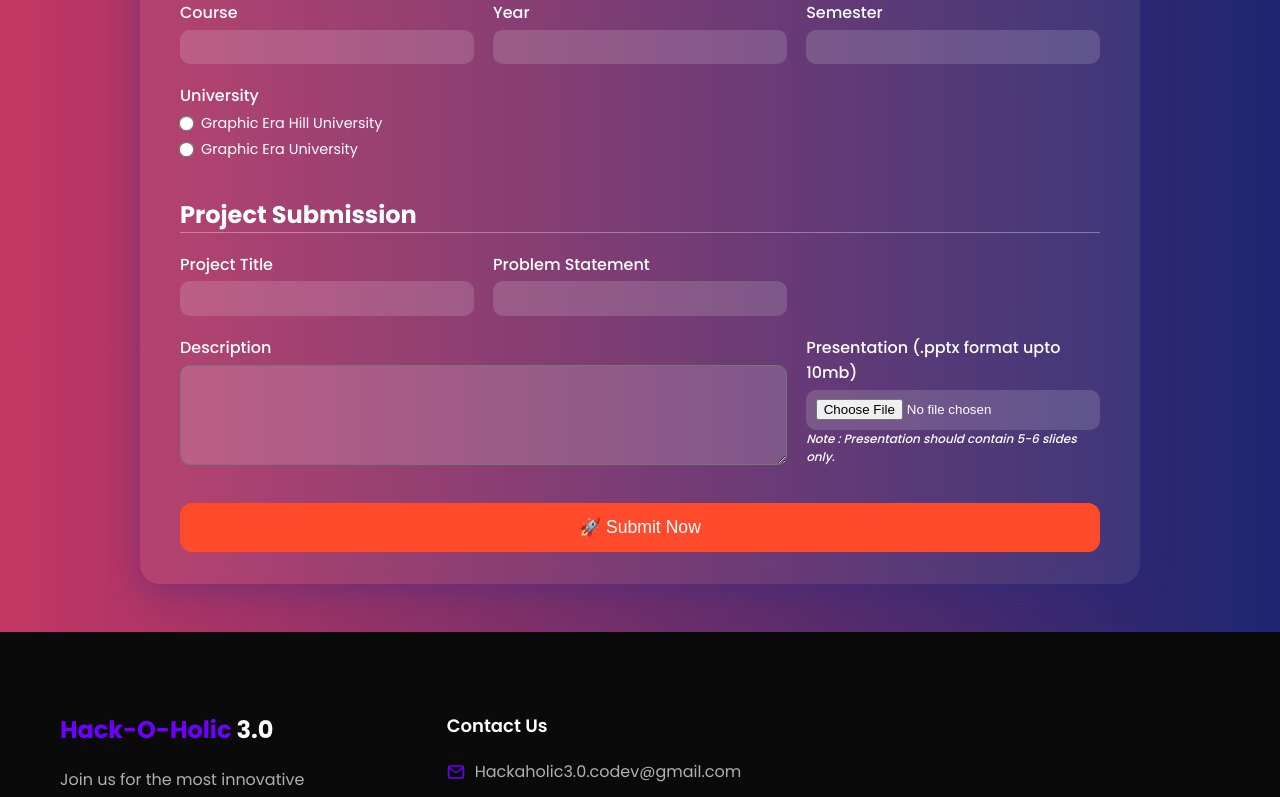
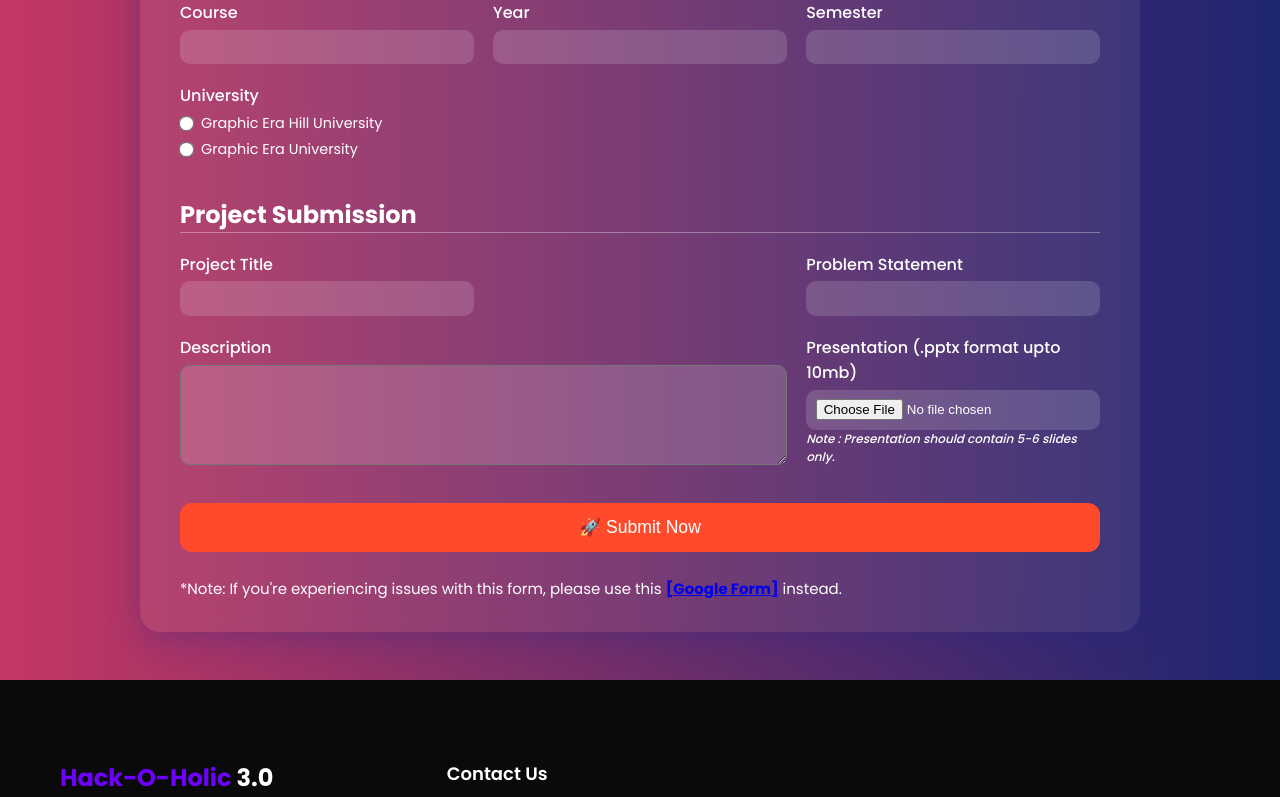
Before and after one commit to HimanshuRawat143/Hackathon, a React (Create React App) app in the folder client/: page /register in a window 1280 px wide. Shown: the part 1432-2229 px from the top of the page. Built offline with nearby package versions, Linux system fonts and the light colour scheme.

Commit message:
Radio UI improved !

```diff
--- a/client/src/pages/RegisterPage.js
+++ b/client/src/pages/RegisterPage.js
@@ -176,6 +176,7 @@ const RegisterPage = () => {
             <Label>Project Title</Label>
             <Input name="projectTitle" onChange={handleInputChange} value={formData.projectTitle} required />
           </FormGroup>
+          <br></br>
           <FormGroup>
             <Label>Problem Statement</Label>
             <Input name="problemStatement" onChange={handleInputChange} value={formData.problemStatement} required />
@@ -200,6 +201,8 @@ const RegisterPage = () => {
             '🚀 Submit Now'
           )}
         </SubmitButton>
+        <br></br>
+        <p style={{ fontSize: '15px' }}>*Note: If you're experiencing issues with this form, please use this <a style={{ fontWeight: '700', color: 'solid black' }} href="https://forms.gle/aB1GR2X171ZWMSNc9" target="_blank" rel="noopener noreferrer">[Google Form]</a> instead.</p>
       </GlassForm>
     </Container>
   );
@@ -337,7 +340,7 @@ const RadioOption = styled.label`
   gap: 0.5rem;
 
   input[type='radio'] {
-    accent-color: white;
+    accent-color: black;
     transform: scale(1.2);
   }
 `;
```
Also changed, not shown: client/public/mainlogoo.png (added).
